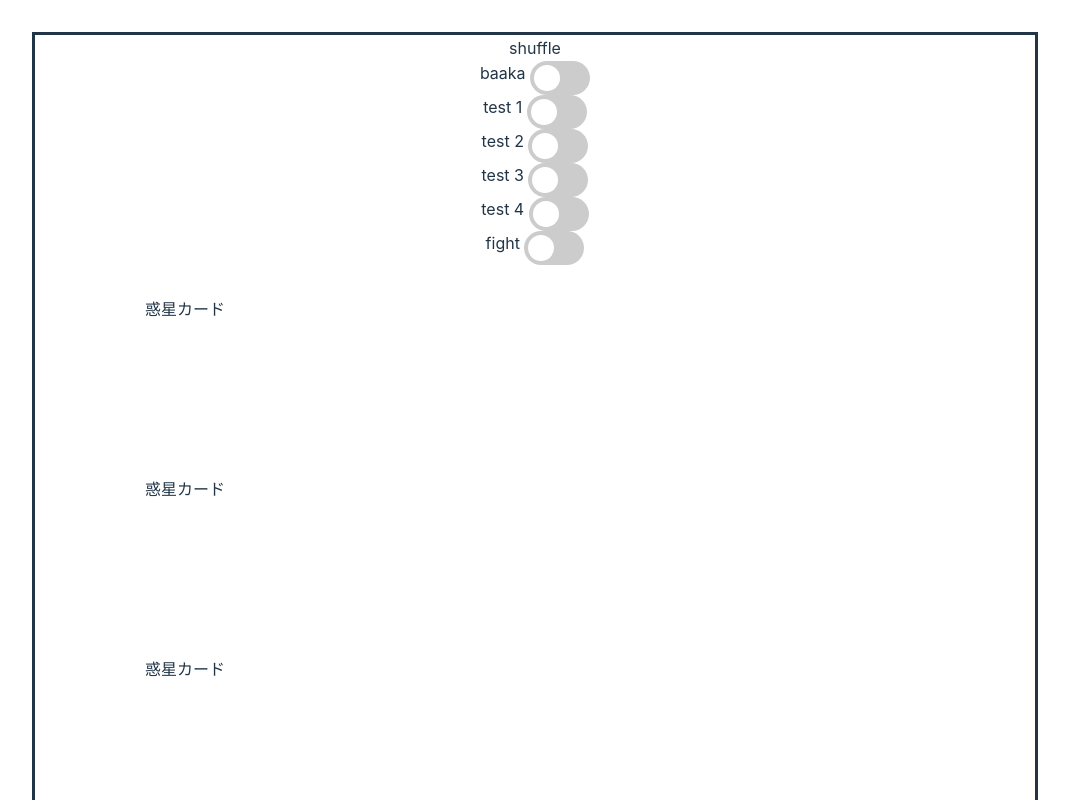
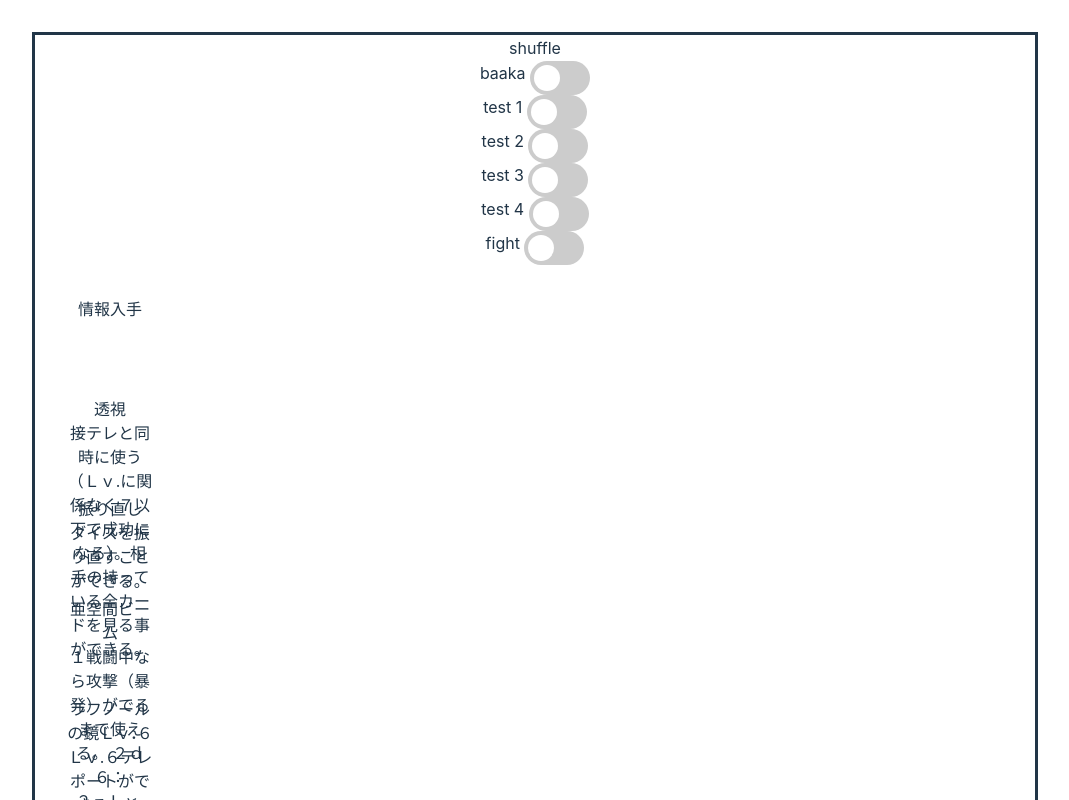
Before and after one commit to angel-kishimoto/board-test, a Svelte app: page / in a window 1280 px wide. Shown: the top 800 px of the page, without its empty margins (105-1174 px from the left). Built offline with nearby package versions, Linux system fonts and the light colour scheme.

Commit message:
fix card scale

```diff
--- a/src/App.svelte
+++ b/src/App.svelte
@@ -19,7 +19,7 @@
   //let cards: CardType[] = [];
 
   // maybe seperate in some other file?
-  const [cardWidth, cardHeight] = [300, 180];
+  const [cardWidth, cardHeight] = [150, 100];
   const [boardWidth, boardHeight] = [1000, 800];
 
   type PlanetCard = {
@@ -129,23 +129,24 @@
         <Card
           bind:left={card.left}
           bind:top={card.top}
-          class="scale-50 hover:scale-100"
+          class="hover:scale-150"
           width={cardWidth}
           height={cardHeight}
+          isOpen={true}
         >
           <div
             class="flex flex-col w-full h-full align-middle justify-center"
             slot="face"
           >
             {#if card.description}
-              <strong class="flex-nowrap m-1 text-xl">{card.name}</strong>
+              <strong class="flex-nowrap text-[8px] p-0">{card.name}</strong>
               <div
-                class="text-[10px] whitespace-pre-wrap text-left p-2 leading-3"
+                class="text-[5px] whitespace-pre-wrap text-left p-1 leading-tight"
               >
                 {card.description}
               </div>
             {:else}
-              <strong class="text-3xl">{card.name}</strong>
+              <strong class="text-2xl">{card.name}</strong>
             {/if}
           </div>
 
@@ -153,7 +154,7 @@
             slot="back"
             class="flex justify-center flex-col align-middle h-full w-full bg-green-500"
           >
-            <strong class="text-5xl">惑星カード</strong>
+            <strong class="text-xl">惑星カード</strong>
           </div>
         </Card>
       {/each}
```
